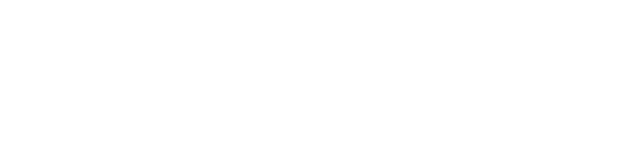
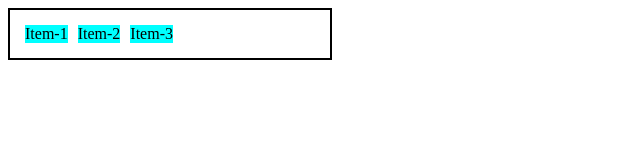
Before and after one commit to LucasSilvaFeuser/Flex-Box-DIO, a plain HTML site: page index.html in a window 1280 px wide. Shown: the whole page, without its empty margins (0-640 px from the left). Drawn offline with Linux system fonts and the light colour scheme.

Commit message:
Tratando Divs com Flex-Box

```diff
--- a/index.html
+++ b/index.html
@@ -4,8 +4,24 @@
     <meta charset="UTF-8">
     <link rel="stylesheet" href="style.css">
     <title> Inicio Flex Box - DIO</title>
+    <style>
+        .flex{
+            max-width: 300px;
+            padding: 10px;
+            border: 2px solid black;
+            display: flex;
+        }
+        .item{
+            background-color: aqua;
+            margin: 5px;
+        }
+    </style>
 </head>
 <body>
-
+    <div class="flex">
+        <div class="item"> Item-1 </div>
+        <div class="item"> Item-2 </div>
+        <div class="item"> Item-3 </div>
+    </div>
 </body>
 </html>
```
